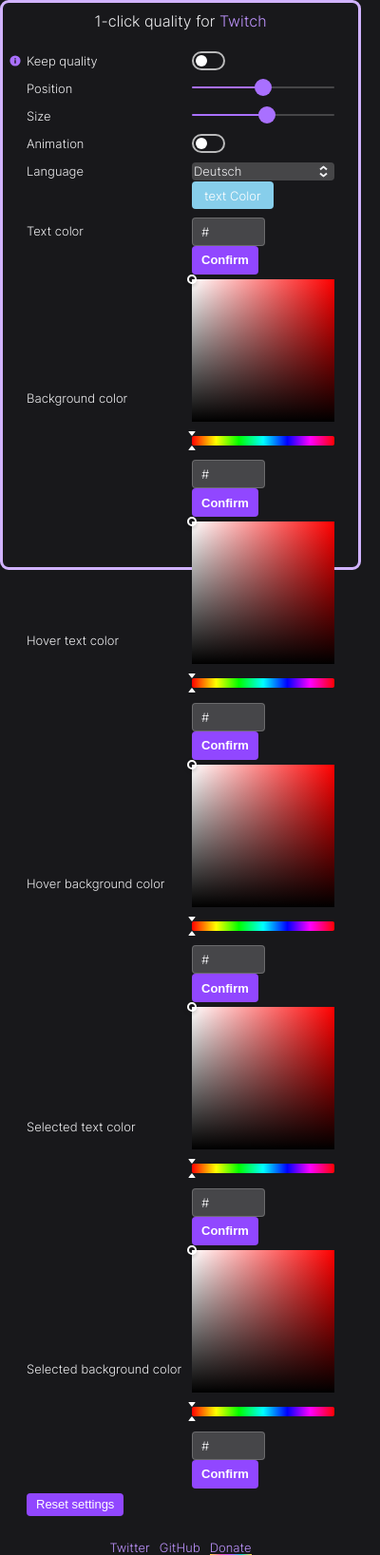
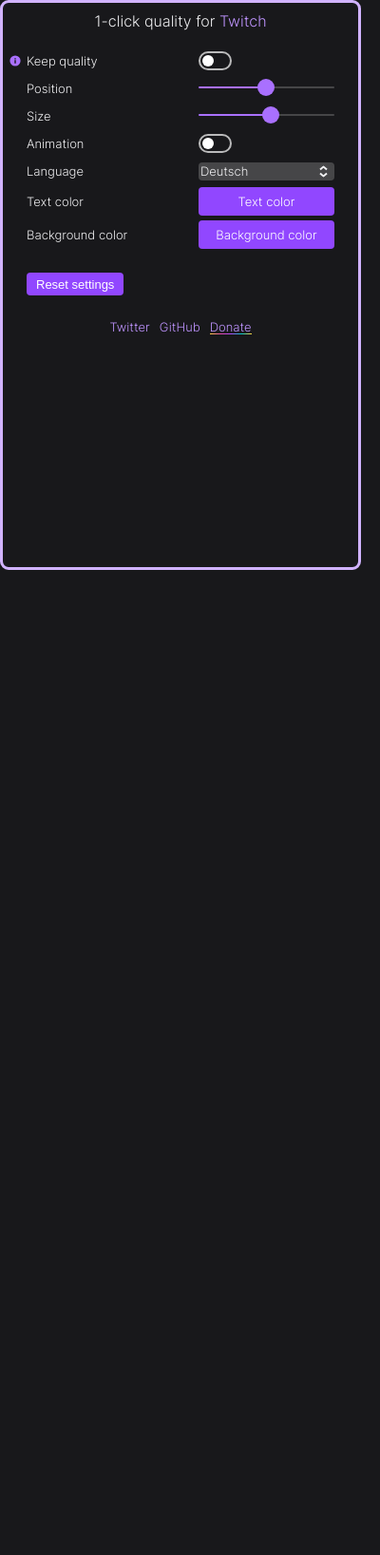
Before and after one commit to nimeco/twitch-1-click-quality, a browser extension: page firefox/popup/config.html in a window 400 px wide. Shown: the whole page at 95% size. After the commit the page ends 844 px from the top, so only its background shows below. Drawn offline with Linux system fonts and the light colour scheme; files whose address does not match are found by name.

Commit message:
dialog and buttons to open working/missing functionality

```diff
--- a/firefox/popup/config.css
+++ b/firefox/popup/config.css
@@ -838,7 +838,7 @@
     width: 380px;
     height: 600px;
     font: var(--font-size-base) 'Inter', Arial, sans-serif;
-    /* overflow: hidden; */
+    overflow: hidden;
 }
 
 .purple {
@@ -872,9 +872,9 @@
 #option-language-save { grid-area: 5 / 3 / 5 / 3; }
 
 #option-color-text-label { grid-area: 6 / 2 / 6 / 2; }
-#option-color-text { grid-area: 6 / 3 / 6 / 4; }
+#option-color-text ~ label[for="option-color-text"] { grid-area: 6 / 3 / 6 / 4; }
 #option-color-background-label { grid-area: 7 / 2 / 7 / 2; }
-#option-color-background { grid-area: 7 / 3 / 7 / 4; }
+#option-color-background ~ label[for="option-color-background"] { grid-area: 7 / 3 / 7 / 4; }
 
 #option-color-text-hover-label { grid-area: 8 / 2 / 8 / 2; }
 #option-color-text-hover { grid-area: 8 / 3 / 8 / 4; }
@@ -886,15 +886,28 @@
 #option-color-background-selected-label { grid-area: 11 / 2 / 11 / 2; }
 #option-color-background-selected { grid-area: 11 / 3 / 11 / 4; }
 
+#option-color-text-hover-label,
+#option-color-background-hover-label,
+#option-color-text-selected-label,
+#option-color-background-selected-label,
+#option-color-text-hover,
+#option-color-background-hover,
+#option-color-text-selected,
+#option-color-background-selected {
+    display: none;
+}
 
+.saturation,
+.brightness,
+.color-picker,
 #option-color-text,
 #option-color-background,
 #option-color-text-hover,
 #option-color-background-hover,
 #option-color-text-selected,
 #option-color-background-selected {
-    --picker-height: 150px;
-    --picker-width: 150px;
+    --picker-height: 350px;
+    --picker-width: 350px;
 }
 
 #option-reset {
@@ -1299,11 +1312,11 @@
     cursor: pointer;
 }
 .saturation {
-    background-image: linear-gradient(to bottom, transparent, hsl(var(--hue), 0%, 0%));
+    background-image: linear-gradient(to bottom, transparent, #000);
     position: absolute;
 }
 .brightness {
-    background-image: linear-gradient(to right, hsl(var(--hue), 100%, 100%), transparent);
+    background-image: linear-gradient(to right, #FFF, transparent);
     position: absolute;
 }
 .color-slider {
@@ -1400,30 +1413,35 @@
     color: transparent;
 }
 
-#toggle {
+#input-color-text {
     visibility: hidden;
     opacity: 0;
     position: relative;
     z-index: 1;
 }
-#toggle:checked ~ dialog {
+#option-color-text:checked ~ #dialog-color-picker,
+#option-color-background:checked ~ #dialog-color-picker {
+    /* animation: disappear 350ms cubic-bezier(.17, .84, .44, 1) 1; */
     display: block;
+    transform: translateY(0);
+    transition: all 1s;
+    opacity: 1;
 }
-label {
-    background: skyblue;
-    color: white;
-    padding: .5em 1em;
-    border-radius: 4px;
-}
-@keyframes appear {
-    0% {
-        opacity: 0;
-        transform: translateY(-10px);
-    }
-}
-dialog {
-    animation: appear 350ms ease-in 1;
+#dialog-color-picker {
+    /* animation: appear 350ms cubic-bezier(.17, .84, .44, 1) 1; */
     max-width: 500px;
+    background: #381818;
+    border: 0px;
+    border-radius: 6px;
+    height: 594px;
+    width: 374px;
+    top: 3px;
+    left: 3px;
+    padding: 12px;
+    z-index: 2;
+    transition: all 1s;
+    opacity: 0;
+    transform: translateY(-50%);
 }
 
 .no-transition {
--- a/firefox/popup/config.html
+++ b/firefox/popup/config.html
@@ -90,80 +90,93 @@
             <div id="option-color-text-label">
                 <span data-i18n-key="textColor"></span>
             </div>
-            <div id="option-color-text">
-                <input type="checkbox" id="toggle">
-                <label for="toggle">text Color</label>
-
-                <dialog>
-                    <div class="color-picker">
-                        <div class="brightness"></div>
-                        <div class="saturation"></div>
-                    </div>
-                    <div class="color-slider"></div>
-                    <label for="toggle">close overlay</label>
-                </dialog>
-
-            </div>
+            <input type="checkbox" id="option-color-text">
+            <label data-i18n-key="textColor" for="option-color-text" class="button">Text Color</label>
+            <!-- <div id="option-color-text"> -->
+            <!-- </div> -->
 
 
             <div id="option-color-background-label">
                 <span data-i18n-key="backColor"></span>
             </div>
-            <div id="option-color-background">
+            <input type="checkbox" id="option-color-background">
+            <label data-i18n-key="backColor" for="option-color-background" class="button">Background Color</label>
+
+
+            <dialog id="dialog-color-picker">
+                <span data-i18n-key="textColor">Text Color</span>
                 <div class="color-picker">
                     <div class="brightness"></div>
                     <div class="saturation"></div>
+                    <div class="color-picker-cursor"></div>
                 </div>
-                <div class="color-slider"></div>
-            </div>
+                <div class="color-slider">
+                    <div class="color-picker-slider-cursor"></div>
+                </div>
+                <input class="color-picker-input" type="text" maxlength="7" value="#">
+                <button class="button">Confirm</button>
+                <label for="toggle-picker" class="button close">close overlay</label>
+            </dialog>
 
 
-            <div id="option-color-text-hover-label">
-                <span data-i18n-key="hoverTextColor"></span>
-            </div>
-            <div id="option-color-text-hover">
-                <div class="color-picker">
-                    <div class="brightness"></div>
-                    <div class="saturation"></div>
-                </div>
-                <div class="color-slider"></div>
-            </div>
-
-
-            <div id="option-color-background-hover-label">
-                <span data-i18n-key="hoverBackColor"></span>
-            </div>
-            <div id="option-color-background-hover">
-                <div class="color-picker">
-                    <div class="brightness"></div>
-                    <div class="saturation"></div>
-                </div>
-                <div class="color-slider"></div>
-            </div>
-
-
-            <div id="option-color-text-selected-label">
-                <span data-i18n-key="selectedTextColor"></span>
-            </div>
-            <div id="option-color-text-selected">
-                <div class="color-picker">
-                    <div class="brightness"></div>
-                    <div class="saturation"></div>
-                </div>
-                <div class="color-slider"></div>
-            </div>
-
-
-            <div id="option-color-background-selected-label">
-                <span data-i18n-key="selectedBackColor"></span>
-            </div>
-            <div id="option-color-background-selected">
-                <div class="color-picker">
-                    <div class="brightness"></div>
-                    <div class="saturation"></div>
-                </div>
-                <div class="color-slider"></div>
-            </div>
+            <!-- <div id="option-color-background-label"> -->
+            <!--     <span data-i18n-key="backColor"></span> -->
+            <!-- </div> -->
+            <!-- <div id="option-color-background"> -->
+            <!--     <div class="color-picker"> -->
+            <!--         <div class="brightness"></div> -->
+            <!--         <div class="saturation"></div> -->
+            <!--     </div> -->
+            <!--     <div class="color-slider"></div> -->
+            <!-- </div> -->
+            <!---->
+            <!---->
+            <!-- <div id="option-color-text-hover-label"> -->
+            <!--     <span data-i18n-key="hoverTextColor"></span> -->
+            <!-- </div> -->
+            <!-- <div id="option-color-text-hover"> -->
+            <!--     <div class="color-picker"> -->
+            <!--         <div class="brightness"></div> -->
+            <!--         <div class="saturation"></div> -->
+            <!--     </div> -->
+            <!--     <div class="color-slider"></div> -->
+            <!-- </div> -->
+            <!---->
+            <!---->
+            <!-- <div id="option-color-background-hover-label"> -->
+            <!--     <span data-i18n-key="hoverBackColor"></span> -->
+            <!-- </div> -->
+            <!-- <div id="option-color-background-hover"> -->
+            <!--     <div class="color-picker"> -->
+            <!--         <div class="brightness"></div> -->
+            <!--         <div class="saturation"></div> -->
+            <!--     </div> -->
+            <!--     <div class="color-slider"></div> -->
+            <!-- </div> -->
+            <!---->
+            <!---->
+            <!-- <div id="option-color-text-selected-label"> -->
+            <!--     <span data-i18n-key="selectedTextColor"></span> -->
+            <!-- </div> -->
+            <!-- <div id="option-color-text-selected"> -->
+            <!--     <div class="color-picker"> -->
+            <!--         <div class="brightness"></div> -->
+            <!--         <div class="saturation"></div> -->
+            <!--     </div> -->
+            <!--     <div class="color-slider"></div> -->
+            <!-- </div> -->
+            <!---->
+            <!---->
+            <!-- <div id="option-color-background-selected-label"> -->
+            <!--     <span data-i18n-key="selectedBackColor"></span> -->
+            <!-- </div> -->
+            <!-- <div id="option-color-background-selected"> -->
+            <!--     <div class="color-picker"> -->
+            <!--         <div class="brightness"></div> -->
+            <!--         <div class="saturation"></div> -->
+            <!--     </div> -->
+            <!--     <div class="color-slider"></div> -->
+            <!-- </div> -->
 
 
             <div id="option-reset">
--- a/firefox/popup/config.js
+++ b/firefox/popup/config.js
@@ -82,48 +82,72 @@
         property: 'checked',
         message: 'toggle-transition',
     },
-    'option-color-text': {
-        type: 'input',
-        property: 'value',
-        callback: (value, id) => {
-            document.getElementById(id).querySelector('input.color-picker-input').dispatchEvent(new Event('focusout', { bubbles: true }));
-        }
-    },
-    'option-color-background': {
-        type: 'input',
-        property: 'value',
-        callback: (value, id) => {
-            document.getElementById(id).querySelector('input.color-picker-input').dispatchEvent(new Event('focusout', { bubbles: true }));
-        }
-    },
-    'option-color-text-hover': {
-        type: 'input',
-        property: 'value',
-        callback: (value, id) => {
-            document.getElementById(id).querySelector('input.color-picker-input').dispatchEvent(new Event('focusout', { bubbles: true }));
-        }
-    },
-    'option-color-background-hover': {
-        type: 'input',
-        property: 'value',
-        callback: (value, id) => {
-            document.getElementById(id).querySelector('input.color-picker-input').dispatchEvent(new Event('focusout', { bubbles: true }));
-        }
-    },
-    'option-color-text-selected': {
-        type: 'input',
-        property: 'value',
-        callback: (value, id) => {
-            document.getElementById(id).querySelector('input.color-picker-input').dispatchEvent(new Event('focusout', { bubbles: true }));
-        }
-    },
-    'option-color-background-selected': {
-        type: 'input',
-        property: 'value',
-        callback: (value, id) => {
-            document.getElementById(id).querySelector('input.color-picker-input').dispatchEvent(new Event('focusout', { bubbles: true }));
-        }
-    },
+    // 'option-color-text': {
+    //     type: 'input',
+    //     event: 'change',
+    //     property: 'checked',
+        // callback: (value, id) => {
+        //     const toggle = document.querySelector(`#${id} input`);
+        //     const dialog = document.getElementById('dialog-color-picker');
+        //     // toggle.addEventListener('change', event => {
+        //     if (toggle.checked) {
+        //         dialog.style.display = "block";
+        //         const colorPickerNode = document.querySelector('#dialog-color-picker .color-picker');
+        //         const colorPickerSliderNode = document.querySelector('#dialog-color-picker .color-slider');
+        //         const rectPicker = colorPickerNode.getBoundingClientRect();
+        //         const rectPickerSlider = colorPickerSliderNode.getBoundingClientRect();
+        //         savedParams[id] = {
+        //             savedX: 0,
+        //             savedY: 0,
+        //             savedW: rectPicker.width - 1,
+        //             savedH: rectPicker.height - 1,
+        //             savedSliderX: 0,
+        //             savedSliderW: rectPickerSlider.width - 1,
+        //         };
+        //         console.log('a');
+        //     } else {
+        //         dialog.style.display = "";
+        //     }
+        //     // });
+        //
+        //     // document.getElementById(id).querySelector('input.color-picker-input').dispatchEvent(new Event('focusout', { bubbles: true }));
+        // }
+    // },
+    // 'option-color-background': {
+    //     type: 'input',
+    //     property: 'value',
+    //     callback: (value, id) => {
+    //         document.getElementById(id).querySelector('input.color-picker-input').dispatchEvent(new Event('focusout', { bubbles: true }));
+    //     }
+    // },
+    // 'option-color-text-hover': {
+    //     type: 'input',
+    //     property: 'value',
+    //     callback: (value, id) => {
+    //         document.getElementById(id).querySelector('input.color-picker-input').dispatchEvent(new Event('focusout', { bubbles: true }));
+    //     }
+    // },
+    // 'option-color-background-hover': {
+    //     type: 'input',
+    //     property: 'value',
+    //     callback: (value, id) => {
+    //         document.getElementById(id).querySelector('input.color-picker-input').dispatchEvent(new Event('focusout', { bubbles: true }));
+    //     }
+    // },
+    // 'option-color-text-selected': {
+    //     type: 'input',
+    //     property: 'value',
+    //     callback: (value, id) => {
+    //         document.getElementById(id).querySelector('input.color-picker-input').dispatchEvent(new Event('focusout', { bubbles: true }));
+    //     }
+    // },
+    // 'option-color-background-selected': {
+    //     type: 'input',
+    //     property: 'value',
+    //     callback: (value, id) => {
+    //         document.getElementById(id).querySelector('input.color-picker-input').dispatchEvent(new Event('focusout', { bubbles: true }));
+    //     }
+    // },
     'option-reset': {
         type: '',
         event: 'click',
@@ -134,12 +158,12 @@
                 setControlValue('#range-scale', 'value', items['reset-button-scale'], 'input');
                 setControlValue('#checkbox-transition', 'checked', items['reset-toggle-transition'], 'click');
                 setControlValue('#option-color-text .color-picker-input', 'value', items['reset-color-text'], 'focusout');
-                setControlValue('#option-color-background .color-picker-input', 'value', items['reset-color-background'], 'focusout');
-                setControlValue('#option-color-text-hover .color-picker-input', 'value', items['reset-color-text-hover'], 'focusout');
-                setControlValue('#option-color-background-hover .color-picker-input', 'value', items['reset-color-background-hover'], 'focusout');
-                setControlValue('#option-color-text-selected .color-picker-input', 'value', items['reset-color-text-selected'], 'focusout');
-                setControlValue('#option-color-background-selected .color-picker-input', 'value', items['reset-color-background-selected'], 'focusout');
-
+                // setControlValue('#option-color-background .color-picker-input', 'value', items['reset-color-background'], 'focusout');
+                // setControlValue('#option-color-text-hover .color-picker-input', 'value', items['reset-color-text-hover'], 'focusout');
+                // setControlValue('#option-color-background-hover .color-picker-input', 'value', items['reset-color-background-hover'], 'focusout');
+                // setControlValue('#option-color-text-selected .color-picker-input', 'value', items['reset-color-text-selected'], 'focusout');
+                // setControlValue('#option-color-background-selected .color-picker-input', 'value', items['reset-color-background-selected'], 'focusout');
+                //
                 thisBrowser.storage.local.set({
                     'option-color-text': items['reset-color-text'],
                     'option-color-background': items['reset-color-background'],
@@ -363,36 +387,54 @@
     cursor.style.top = `${Math.round(y)}px`;
 }
 
+function initColorPickerToggle(id) {
+    const inputToggle = document.getElementById(id);
+    inputToggle.addEventListener('change', event => {
+        if (event.target.checked) {
+            const dialogPicker = document.getElementById("dialog-color-picker");
+            dialogPicker.querySelector('label.close').setAttribute('for', id);
+            console.log('checked');
+        } else {
+            console.log('nchecked');
+        }
+    });
+}
+
 function initColorPicker(id) {
-    const colorPicker = document.getElementById(id);
+    const dialogPicker = document.getElementById("dialog-color-picker");
+    // const colorPicker = document.getElementById(id);
 
     // const coordText = newElement('input', { type: 'text', class: 'color-picker-input' });
-    const rgbText = newElement('input', { type: 'text', class: 'color-picker-input', maxlength: 7, value: '#' });
+    // const rgbText = newElement('input', { type: 'text', class: 'color-picker-input', maxlength: 7, value: '#' });
+    const rgbText = dialogPicker.querySelector(".color-picker-input");
     // const hsvText = newElement('input', { type: 'text', class: 'color-picker-input' });
     // const hslText = newElement('input', { type: 'text', class: 'color-picker-input' });
     // const textNodes = { coordText, rgbText, hsvText, hslText };
     const textNodes = { rgbText };
 
-    const confirmButton = newElement('button', { class: 'button' });
-    confirmButton.textContent = 'Confirm';
+    // const confirmButton = newElement('button', { class: 'button' });
+    // confirmButton.textContent = 'Confirm';
+    const confirmButton = dialogPicker.querySelector("button");
 
-    const colorPickerNode = colorPicker.getElementsByClassName('color-picker')[0];
-    const colorPickerCursor = newElement('div', { class: 'color-picker-cursor' });
-    colorPickerNode.appendChild(colorPickerCursor);
+    const colorPickerNode = dialogPicker.querySelector('.color-picker');
+    // const colorPickerCursor = newElement('div', { class: 'color-picker-cursor' });
+    const colorPickerCursor = dialogPicker.querySelector(".color-picker-cursor");
+    // colorPickerNode.appendChild(colorPickerCursor);
     colorPickerNode.addEventListener('mousedown', event => {
         mouseDown(event, id, mouseMovePickerHandler, colorPickerCursor, textNodes);
     }, { passive: true });
 
-    const colorPickerSliderNode = colorPicker.getElementsByClassName('color-slider')[0];
-    const colorPickerSliderCursor = newElement('div', { class: 'color-picker-slider-cursor' });
-    colorPickerSliderNode.appendChild(colorPickerSliderCursor);
+    const colorPickerSliderNode = dialogPicker.querySelector('.color-slider');
+    // const colorPickerSliderCursor = newElement('div', { class: 'color-picker-slider-cursor' });
+    const colorPickerSliderCursor = dialogPicker.querySelector('.color-picker-slider-cursor');
+    // colorPickerSliderNode.appendChild(colorPickerSliderCursor);
     colorPickerSliderNode.addEventListener('mousedown', event => {
         mouseDown(event, id, mouseMoveSliderHandler, colorPickerSliderCursor, textNodes);
     }, { passive: true });
 
     // colorPicker.appendChild(coordText);
-    colorPicker.appendChild(rgbText);
-    colorPicker.appendChild(confirmButton);
+    // colorPicker.getElementsByTagName('dialog')[0].appendChild(rgbText);
+    // colorPicker.getElementsByTagName('dialog')[0].appendChild(confirmButton);
     // colorPicker.appendChild(hsvText);
     // colorPicker.appendChild(hslText);
 
@@ -513,11 +555,11 @@
 function initColorPickers() {
     [
         'option-color-text',
-        'option-color-background',
-        'option-color-text-hover',
-        'option-color-background-hover',
-        'option-color-text-selected',
-        'option-color-background-selected',
+        // 'option-color-background',
+        // 'option-color-text-hover',
+        // 'option-color-background-hover',
+        // 'option-color-text-selected',
+        // 'option-color-background-selected',
     ].forEach(currentOption => initColorPicker(currentOption));
 }
 // init control values and set listeners (except color pickers)
@@ -582,5 +624,9 @@
 
     setLocale(defaultLocale);
     initColorPickers();
+    [
+        'option-color-text',
+        'option-color-background',
+    ].forEach(id => initColorPickerToggle(id));
     initControls();
 });
```
